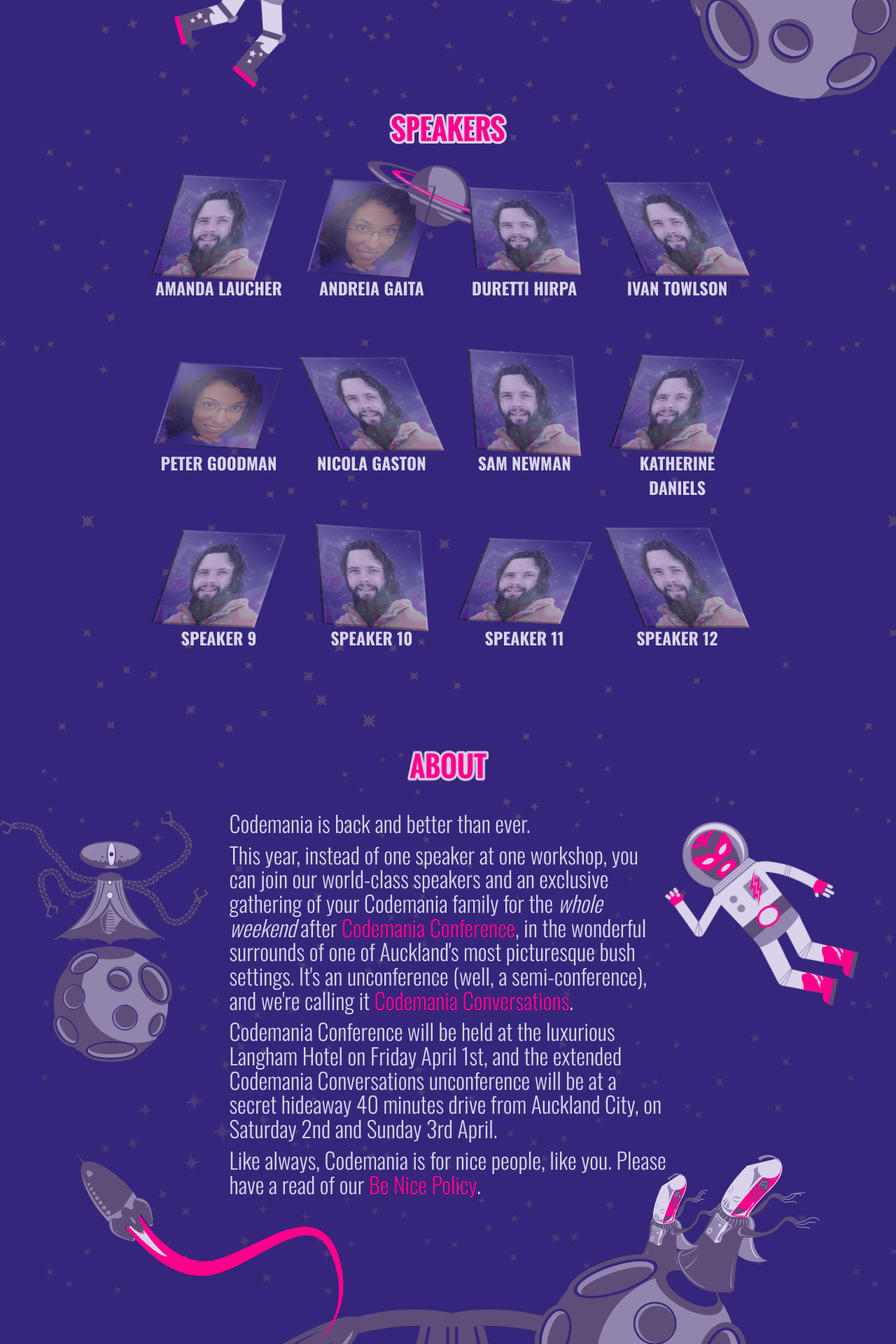
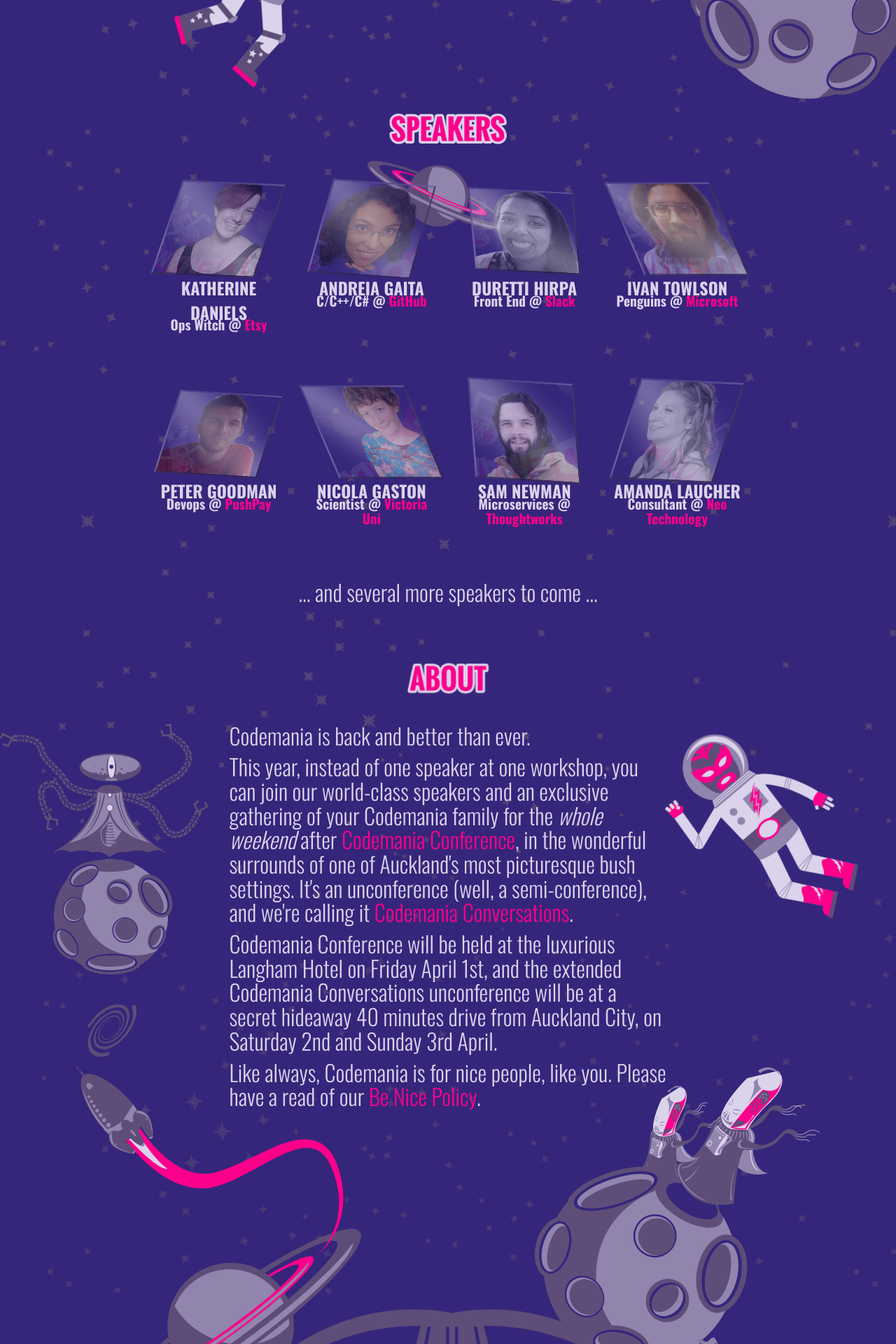
Before and after one commit to mightymuke/codemania.github.io, a Jekyll site: the page built from index.md, in a window 1280 px wide. Shown: the part 553-2473 px from the top of the page at 70% size. Built offline with Jekyll 4.4.1, drawn with Linux system fonts in a browser that asks for light colours; nearby versions of some CDN libraries; some web fonts are replaced.

Commit message:
New speaker images and bylines

```diff
--- a/index.md
+++ b/index.md
@@ -43,85 +43,72 @@
     </div>
     <div class="row speaker-row oswald-bold">
       <div class="col-sm-2 hidden-xs"></div>
-      <div class="col-sm-2 col-xs-6 speaker-box">
-        <div class="speaker-image-container three">
-          <img src="/images/speakers/2016/sam.jpg" class="speaker1" />
+      <div class="col-sm-2 col-xs-6 speaker-box twitter-link" id="beerops">
+        <div class="speaker-image-container two">
+          <img src="/images/speakers/2016/katherine_daniels.png" class="speaker1"/>
         </div>
-        <p>Amanda Laucher</p>
+        <p>Katherine Daniels</p>
+        <p class="byline">Ops Witch @ <span class="hilite">Etsy</span></p>
       </div>
-      <div class="col-sm-2 col-xs-6 speaker-box">
+      <div class="col-sm-2 col-xs-6 speaker-box twitter-link" id="sh4na">
         <div class="speaker-image-container two">
-          <img src="/images/speakers/2016/andreia.png" class="speaker2" />
+          <img src="/images/speakers/2016/andreia_gaita.png" class="speaker2" />
         </div>
         <p>Andreia Gaita</p>
+        <p class="byline">C/C++/C# @ <span class="hilite">GitHub</span></p>
       </div>
-      <div class="col-sm-2 col-xs-6 speaker-box">
+      <div class="col-sm-2 col-xs-6 speaker-box twitter-link" id="duretti">
         <div class="speaker-image-container one">
-          <img src="/images/speakers/2016/sam.jpg" class="speaker3"/>
+          <img src="/images/speakers/2016/duretti_hirpa.png" class="speaker3"/>
         </div>
         <p>Duretti Hirpa</p>
+        <p class="byline">Front End @ <span class="hilite">Slack</span></p>
       </div>
-      <div class="col-sm-2 col-xs-6 speaker-box">
+      <div class="col-sm-2 col-xs-6 speaker-box twitter-link" id="ppog_penguin">
         <div class="speaker-image-container two">
-          <img src="/images/speakers/2016/sam.jpg" class="speaker4"/>
+          <img src="/images/speakers/2016/ivan_towlson.png" class="speaker4"/>
         </div>
         <p>Ivan Towlson</p>
+        <p class="byline">Penguins @ <span class="hilite">Microsoft</span></p>
       </div>
       <div class="col-sm-2 hidden-xs"></div>
     </div>
     <div class="row speaker-row oswald-bold">
       <div class="col-sm-2 hidden-xs"></div>
-      <div class="col-sm-2 col-xs-6 speaker-box">
+      <div class="col-sm-2 col-xs-6 speaker-box twitter-link" id="petegoo">
         <div class="speaker-image-container one">
-          <img src="/images/speakers/2016/andreia.png" class="speaker2" />
+          <img src="/images/speakers/2016/peter_goodman.png" class="speaker2" />
         </div>
         <p>Peter Goodman</p>
+        <p class="byline">Devops @ <span class="hilite">PushPay</span></p>
       </div>
-      <div class="col-sm-2 col-xs-6 speaker-box">
+      <div class="col-sm-2 col-xs-6 speaker-box twitter-link" id="nicgaston">
         <div class="speaker-image-container two">
-          <img src="/images/speakers/2016/sam.jpg" class="speaker4" />
+          <img src="/images/speakers/2016/nicola_gaston.png" class="speaker4" />
         </div>
         <p>Nicola Gaston</p>
+        <p class="byline">Scientist @ <span class="hilite">Victoria Uni</span></p>
       </div>
-      <div class="col-sm-2 col-xs-6 speaker-box">
+      <div class="col-sm-2 col-xs-6 speaker-box twitter-link" id="samnewman">
         <div class="speaker-image-container three">
-          <img src="/images/speakers/2016/sam.jpg" class="speaker3"/>
+          <img src="/images/speakers/2016/sam_newman.png" class="speaker3"/>
         </div>
         <p>Sam Newman</p>
+        <p class="byline">Microservices @ <span class="hilite">Thoughtworks</span></p>
       </div>
-      <div class="col-sm-2 col-xs-6 speaker-box">
-        <div class="speaker-image-container two">
-          <img src="/images/speakers/2016/sam.jpg" class="speaker1"/>
+      <div class="col-sm-2 col-xs-6 speaker-box twitter-link" id="pandamonial">
+        <div class="speaker-image-container three">
+          <img src="/images/speakers/2016/amanda_laucher.png" class="speaker1" />
         </div>
-        <p>Katherine Daniels</p>
+        <p>Amanda Laucher</p>
+        <p class="byline">Consultant @ <span class="hilite">Neo Technology</span></p>
       </div>
       <div class="col-sm-2 hidden-xs"></div>
     </div>
-    <div class="row speaker-row oswald-bold">
+    <div class="row">
       <div class="col-sm-2 hidden-xs"></div>
-      <div class="col-sm-2 col-xs-6 speaker-box">
-        <div class="speaker-image-container two">
-          <img src="/images/speakers/2016/sam.jpg" class="speaker1" />
-        </div>
-        <p>Speaker 9</p>
-      </div>
-      <div class="col-sm-2 col-xs-6 speaker-box">
-        <div class="speaker-image-container three">
-          <img src="/images/speakers/2016/sam.jpg" class="speaker3" />
-        </div>
-        <p>Speaker 10</p>
-      </div>
-      <div class="col-sm-2 col-xs-6 speaker-box">
-        <div class="speaker-image-container one">
-          <img src="/images/speakers/2016/sam.jpg" class="speaker1"/>
-        </div>
-        <p>Speaker 11</p>
-      </div>
-      <div class="col-sm-2 col-xs-6 speaker-box">
-        <div class="speaker-image-container three">
-          <img src="/images/speakers/2016/sam.jpg" class="speaker4"/>
-        </div>
-        <p>Speaker 12</p>
+      <div class="col-sm-8 col-xs-12 center">
+      <p>... and several more speakers to come ...</p>
       </div>
       <div class="col-sm-2 hidden-xs"></div>
     </div>
--- a/scripts/main.js
+++ b/scripts/main.js
@@ -21,3 +21,7 @@
 $('.navbar-collapse a').click(function(){
     $(".navbar-collapse").collapse('hide');
 });
+
+$('.twitter-link').click(function(e){
+  window.open('http://twitter.com/'+this.id);
+});
--- a/stylesheets/animation.less
+++ b/stylesheets/animation.less
@@ -107,12 +107,8 @@
 }
 
 @keyframes spacejail-rotate-4 {
-  0% {
+  100% {
     transform: rotateY(0deg);
     -webkit-transform: rotateY(0deg);
   }
-  100% {
-    transform: rotateY(-180deg);
-    -webkit-transform: rotateY(-180deg);
-  }
 }
--- a/stylesheets/styles.css
+++ b/stylesheets/styles.css
@@ -150,13 +150,9 @@
   }
 }
 @keyframes spacejail-rotate-4 {
-  0% {
+  100% {
     transform: rotateY(0deg);
     -webkit-transform: rotateY(0deg);
-  }
-  100% {
-    transform: rotateY(-180deg);
-    -webkit-transform: rotateY(-180deg);
   }
 }
 body {
@@ -264,7 +260,7 @@
 }
 .speaker-row .speaker-box {
   text-align: center;
-  height: 250px;
+  height: 290px;
 }
 .speaker-row .speaker-box img {
   width: 150px;
@@ -329,8 +325,8 @@
   margin-bottom: -60px;
 }
 .speaker-image-container:hover {
-  -webkit-animation: spacejail-rotate-4 0.1s cubic-bezier(0.1, 0.7, 1, 0.1) 5 alternate forwards;
-  animation: spacejail-rotate-4 0.1s cubic-bezier(0.1, 0.7, 1, 0.1) 5 alternate forwards;
+  -webkit-animation: spacejail-rotate-4 2.5s cubic-bezier(0.1, 0.7, 1, 0.1) 1 alternate forwards;
+  animation: spacejail-rotate-4 2.5s cubic-bezier(0.1, 0.7, 1, 0.1) 1 alternate forwards;
 }
 .two {
   animation-duration: 20s;
@@ -338,6 +334,16 @@
 }
 .three {
   animation-duration: 7s;
+}
+.twitter-link {
+  cursor: hand;
+}
+.byline {
+  font-size: 0.8em;
+  line-height: 1.1em;
+  text-transform: none;
+  margin-top: -20px;
+  font-weight: light;
 }
 .luchanaut {
   -webkit-animation: float2 5s ease-in-out infinite alternate;
```
Also changed, not shown: stylesheets/index.less (+15 -3 lines), images/speakers/2016/amanda_laucher.png (added), images/speakers/2016/andreia.png (deleted), images/speakers/2016/andreia_gaita.png (added), images/speakers/2016/andrew-sorensen.png (deleted), images/speakers/2016/duretti_hirpa.png (added), images/speakers/2016/ivan_towlson.png (added), images/speakers/2016/katherine_daniels.png (added), images/speakers/2016/nicola_gaston.png (added), images/speakers/2016/peter_goodman.png (added), images/speakers/2016/sam.jpg (deleted), images/speakers/2016/sam_newman.png (added).
